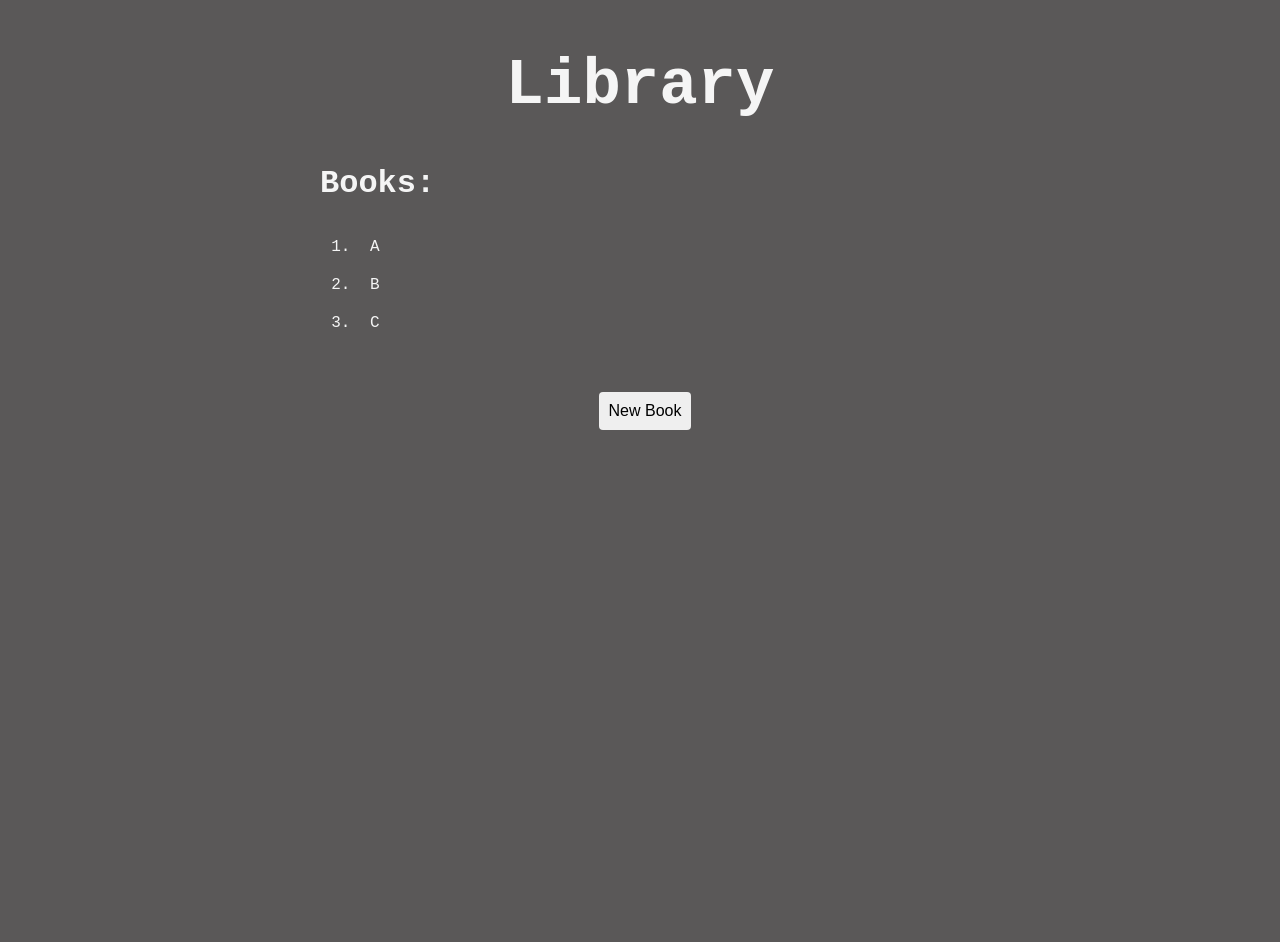
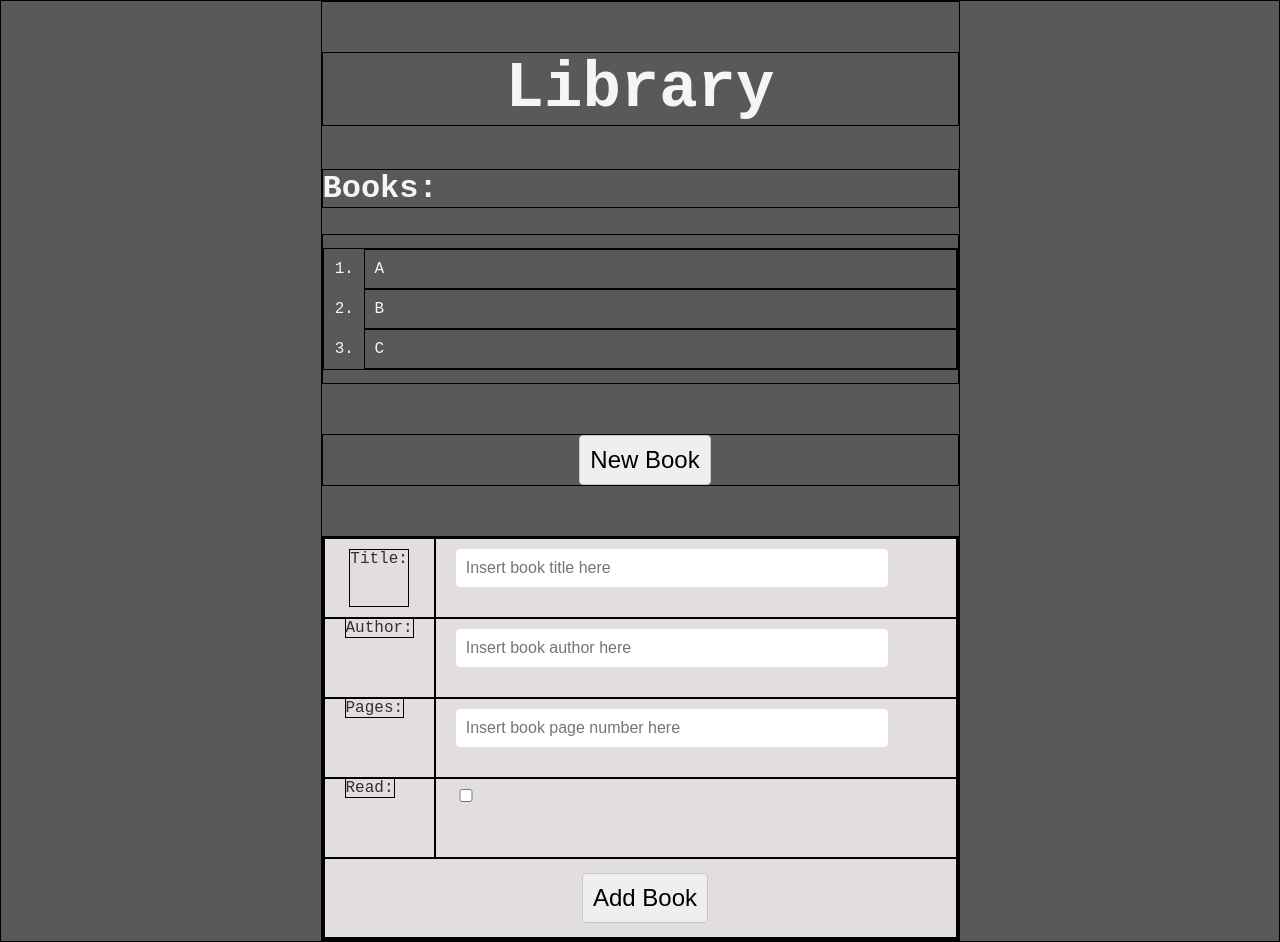
Before and after one commit to preto-phil/Library, a website: page index.html in a window 1280 px wide. Before the commit the page ends 800 px from the top, so only its background shows below. Drawn offline with Linux system fonts and the light colour scheme.

Commit message:
It's a mess! Grid layout added to form - many experimental styling changes. Session break!

```diff
--- a/index.html
+++ b/index.html
@@ -29,30 +29,38 @@
 
   <!-- Form Section  -->
 
-  <div id="form-section" style="display: none;">
-    <form>
+  <div id="form-section" style="display: block;">
+    <form class="form-grid">
 
-        <div>
+        <div class="item-1-A">
           <label for="title">Title:</label>
+        </div>
+        <div class="item-1-B">
           <input type="text" name="title" id="title" placeholder="Insert book title here">
         </div>
 
-        <div>
+        <div class="item-2-A">
           <label for="author">Author:</label>
+        </div>
+        <div class="item-2-B">
           <input type="text" name="author" id="author" placeholder="Insert book author here">
         </div>
 
-        <div>
+        <div class="item-3-A">
           <label for="pages">Pages:</label>
-          <input type="tel" name="pages" id="pages" placeholder="Insert book page number here">
+        </div>
+        <div class="item-3-B">
+          <input type="number" name="pages" id="pages" placeholder="Insert book page number here">
         </div>
 
-        <div>
+        <div class="check item-4-A">
           <label for="read-box">Read:</label>
+        </div>
+        <div class="item-4-B">
           <input type="checkbox" name="read-box" id="read-box">
         </div>
 
-        <div>
+        <div class="form-btn item-5">
           <button>Add Book</button>
         </div>
 
--- a/js.js
+++ b/js.js
@@ -18,7 +18,7 @@ function bookLoop() {
   }
 }; */
 
-// Dropdown onclick visibility
+/* // Dropdown onclick visibility
 function toggleFunction() {
   const targetDiv = document.getElementById("form-section");
   if (targetDiv.style.display === "none") {
@@ -26,4 +26,4 @@ function toggleFunction() {
   } else {
     targetDiv.style.display = "none";
   }
-}
+} */
--- a/style.css
+++ b/style.css
@@ -1,3 +1,8 @@
+
+* {
+  box-sizing: border-box;
+  border: 1px solid black;
+}
 
 body {
   width: 50%;
@@ -29,13 +34,99 @@ li {
 }
 
 .drop-btn {
-  margin-top: 50px;
+  margin: 50px 0;
   display: flex;
   justify-content: center;
 }
 
+button {
+  padding: 10px;
+
+  margin-left: 10px;
+
+  font-size: 1.5rem;
+
+  border: 1px solid rgb(202, 198, 198);
+  border-radius: 4px;
+
+  cursor: pointer;
+}
+
+
+
+form {
+  background-color: rgb(226, 222, 222);
+  color: rgb(51, 47, 47);
+}
+
+
+/* Grid Layout */
+
+.form-grid {
+  display: grid;
+  grid-template-rows: repeat(5, 80px);
+  grid-template-columns: 1fr 9fr;
+  border: 1px solid black;
+}
+
+.item-1-A {
+  grid-area: 1 / 1 / 2 / 2;
+  display: flex;
+  justify-content: center;
+}
+
+.item-1-B {
+  grid-area: 1 / 2 / 2 / 3;
+}
+
+.item-2-A {
+  grid-area: 2 / 1 / 3 / 2;
+}
+
+.item-2-B {
+  grid-area: 2 / 2 / 3 / 3;
+}
+
+.item-3-A {
+  grid-area: 3 / 1 / 4 / 2;
+}
+
+.item-3-B {
+  grid-area: 3 / 2 / 4 / 3;
+}
+
+.item-4-A {
+  grid-area: 4 / 1 / 5 / 2;
+}
+
+.item-4-B {
+  grid-area: 4 / 2 / 5 / 3;
+}
+
+.item-5 {
+  grid-area: 5 / 1 / 6 / 3;
+}
+
+form > div {
+  padding: 0 20px 0 20px;
+/*   display: flex;
+  justify-content: start;
+  align-items: center; */
+}
+
+label {
+  appearance: none;
+  margin: 10px 0;
+
+/*   width: 10%; */
+  font-size: 1rem;
+}
+
 input {
   padding: 10px;
+  margin: 10px 0;
+
+  width: 90%;
 
   font-size: 1rem;
 
@@ -43,17 +134,31 @@ input {
   border-radius: 4px;
 }
 
-button {
-  padding: 10px;
+/* .check {
+  border: 1px solid;
 
-  margin-left: 10px;
+  display: flex;
+  justify-content: start;
+  align-items: flex-start;
+}
+ */
+/* .check label,
+.check input {
+  border: 1px dashed;
+}
+ */
 
-  font-size: 1rem;
+ input[type="checkbox"] {
+  width: 20px;
+}
 
-  border: none;
-  border-radius: 4px;
 
-  cursor: pointer;
+.form-btn {
+  padding: 20px;
+
+  display: flex;
+  justify-content: center;
+  align-items: center;
 }
 
 
```
